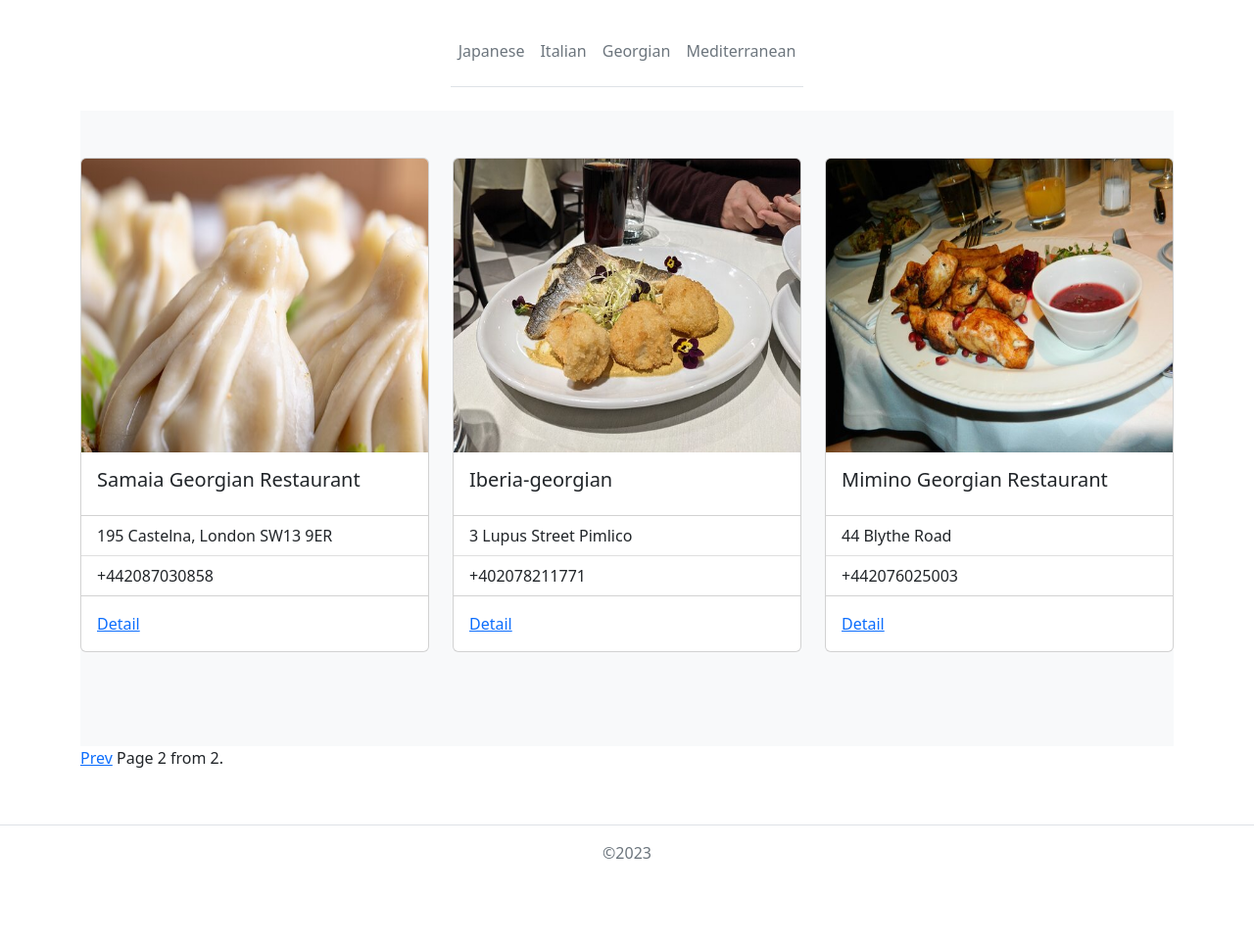
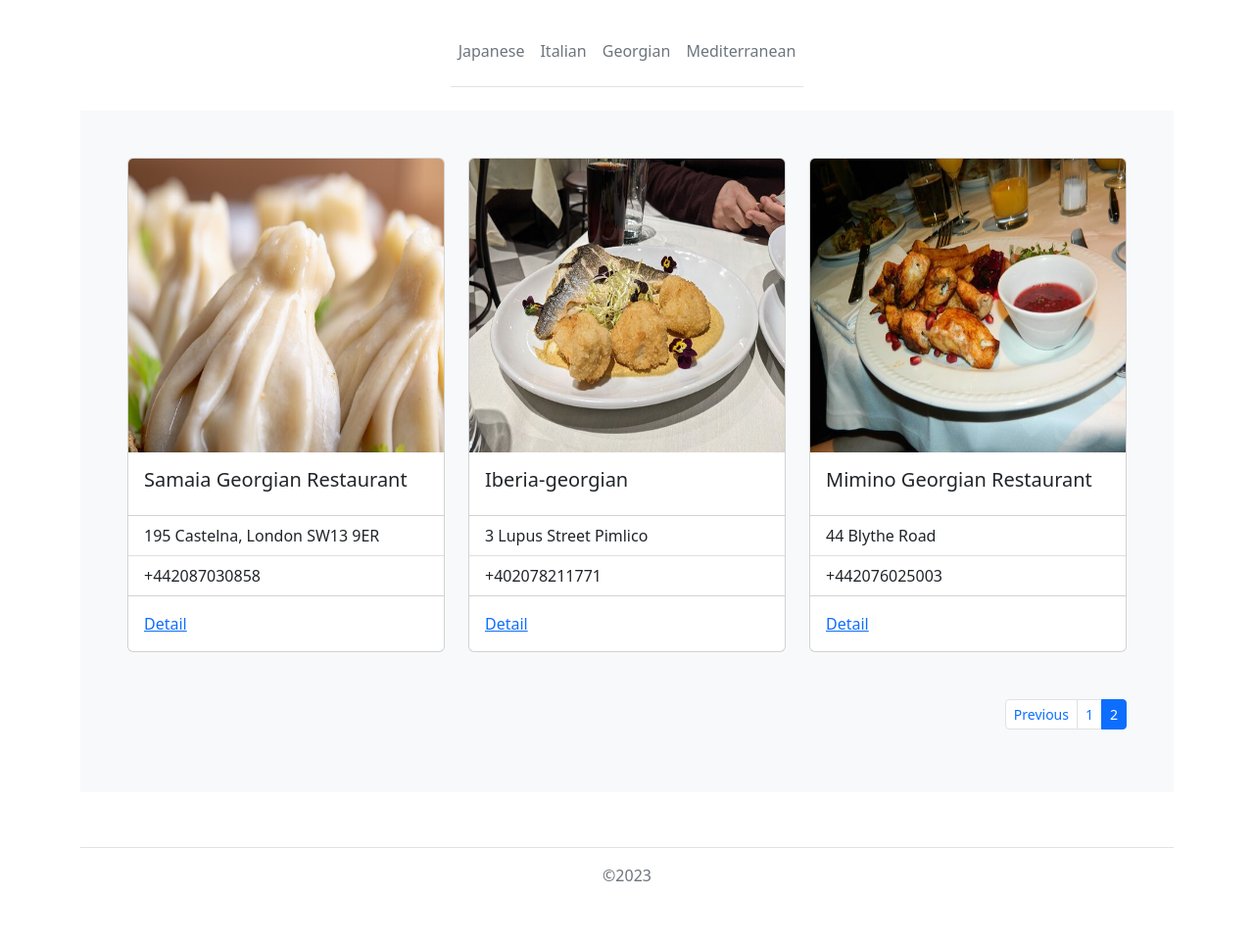
Before and after one commit to IevgenZiuzin/django_restaurants, a Django app: page /restaurants/?page=2 in a window 1280 px wide. Shown: the part 72-1034 px from the top of the page at 98% size. Before the commit the page ends 949 px from the top, so only its background shows below. Run offline with Django 4.2, Linux system fonts and the light colour scheme; data comes from the database, SQL or seed files in the repository; both versions use the stored data as it was after the commit.

Commit message:
pagination and cuisine selection added

```diff
--- a/_restaurants/templatetags/_restaurants_tags.py
+++ b/_restaurants/templatetags/_restaurants_tags.py
@@ -4,7 +4,7 @@ from _restaurants.models import Cuisine
 register = template.Library()
 
 
-@register.inclusion_tag('snippets/cuisines.html')
-def get_cuisines():
+@register.inclusion_tag('snippets/cuisines.html', takes_context=True)
+def get_cuisines(context):
     cuisines = Cuisine.objects.all()
-    return {'cuisines': cuisines}
+    return {'cuisines': cuisines, 'request_path': context.request.path}
--- a/project/urls.py
+++ b/project/urls.py
@@ -22,17 +22,17 @@ from _users import views as users_views
 from _restaurants import views as restaurants_views
 
 urlpatterns = [
+    path('', restaurants_views.index, name='index'),
     path('admin/', admin.site.urls),
     path('login/', users_views.ModeratorLoginView.as_view(), name='login'),
     path('logout/', users_views.log_out, name='logout'),
-    path('', restaurants_views.index, name='index'),
     path('restaurants/', restaurants_views.RestaurantListView.as_view(), name='restaurants_list'),
     path('restaurants/create/', restaurants_views.RestaurantCreateView.as_view(), name='restaurant_create'),
     path('restaurants/<slug:slug>/', restaurants_views.RestaurantDetailView.as_view(), name='restaurant_detail'),
     path('restaurants/<slug:slug>/update/', restaurants_views.RestaurantUpdateView.as_view(), name='restaurant_update'),
     path('restaurants/<slug:slug>/delete/', restaurants_views.RestaurantDeleteView.as_view(), name='restaurant_delete'),
     path('cuisines/<slug:slug>', restaurants_views.CuisineView.as_view(), name='cuisine'),
-    path('search/>', restaurants_views.search, name='search'),
+    path('search/', restaurants_views.search, name='search'),
 ]
 
 handler404 = '_restaurants.views.page_not_found_error'
--- a/templates/_restaurants/restaurant_list.html
+++ b/templates/_restaurants/restaurant_list.html
@@ -7,7 +7,7 @@
     {% if user.is_authenticated %}
         <a class="btn btn-secondary" href="{% url 'restaurant_create' %}">Add Restaurant</a>
     {% endif %}
-    <div class="album py-5 bg-light">
+    <div class="album p-5 bg-light">
         <div class="row mb-2">
             {% for restaurant in object_list %}
                 <div class="col-md-4 mb-3">
@@ -15,23 +15,6 @@
                 </div>
             {% endfor %}
         </div>
-    </div>
-    {% block pagination %}
-        {% if is_paginated %}
-            <div class="pagination">
-                <span class="page-links">
-                    {% if page_obj.has_previous %}
-                        <a href="{{ request.path }}?page={{ page_obj.previous_page_number }}">Prev</a>
-                    {% endif %}
-                    <span class="page-current">
-                    Page {{ page_obj.number }} from {{ page_obj.paginator.num_pages }}.
-                    </span>
-                    {% if page_obj.has_next %}
-                        <a href="{{ request.path }}?page={{ page_obj.next_page_number }}">Next</a>
-                    {% endif %}
-                </span>
-            </div>
-        {% endif %}
-    {% endblock %}
+        {% include 'snippets/pagination.html' %}
     </div>
 {% endblock %}
--- a/templates/snippets/cuisines.html
+++ b/templates/snippets/cuisines.html
@@ -1,7 +1,11 @@
 <nav class="d-flex flex-wrap align-items-center justify-content-center justify-content-md-between py-3 mb-4 border-bottom">
     <ul class="nav col-12 col-md-auto mb-2 justify-content-center mb-md-0">
         {% for cuisine in cuisines %}
-            <li><a href="{{ cuisine.get_absolute_url }}" class="nav-link px-2 link-secondary">{{ cuisine.title }}</a></li>
+            {% if cuisine.slug in request_path %}
+                <li><a class="nav-link px-2 link-dark">{{ cuisine.title }}</a></li>
+            {% else %}
+                <li><a href="{{ cuisine.get_absolute_url }}" class="nav-link px-2 link-secondary">{{ cuisine.title }}</a></li>
+            {% endif %}
         {% endfor %}
     </ul>
 </nav>
--- /dev/null
+++ b/templates/snippets/pagination.html
@@ -0,0 +1,21 @@
+{% if is_paginated %}
+    <nav>
+        <ul class="pagination pagination-sm justify-content-end">
+            {% if page_obj.has_previous %}
+                <li class="page-item"><a class="page-link" href="?page={{ page_obj.previous_page_number }}">Previous</a>
+                </li>
+            {% endif %}
+            {% for i in paginator.page_range %}
+                {% if page_obj.number == i %}
+                    <li class="page-item active"><span class="page-link">{{ i }}<span class="sr-only"></span></span>
+                    </li>
+                {% else %}
+                    <li class="page-item"><a class="page-link" href="?page={{ i }}">{{ i }}</a></li>
+                {% endif %}
+            {% endfor %}
+            {% if page_obj.has_next %}
+                <li class="page-item"><a class="page-link" href="?page={{ page_obj.next_page_number }}">Next</a></li>
+            {% endif %}
+        </ul>
+    </nav>
+{% endif %}
```
Also changed, not shown: db.sqlite3.
